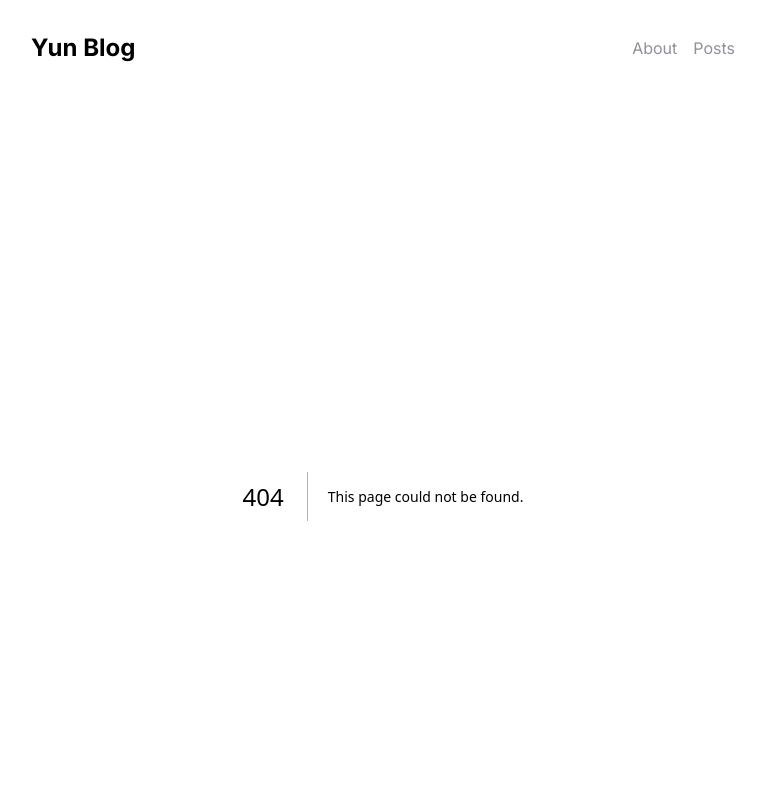
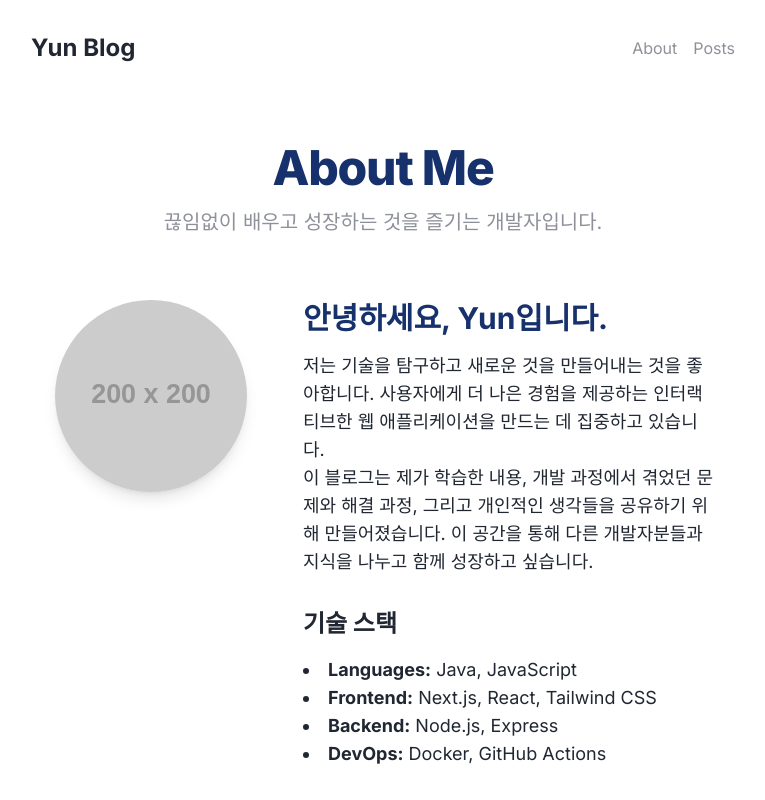
Before and after one commit to Yseek/yun-blog, a Next.js app: page /yun-blog/about in a window 1280 px wide. Before the commit this address had no page. Shown: the top 800 px of the page, without its empty margins (257-1022 px from the left). Built offline with nearby package versions, Linux system fonts and the light colour scheme.

Commit message:
✨ about 임시 추가

```diff
--- /dev/null
+++ b/src/app/about/page.tsx
@@ -0,0 +1,62 @@
+import type { Metadata } from 'next';
+import Image from 'next/image';
+
+export const metadata: Metadata = {
+  title: 'About | Yun Blog',
+  description: 'Yun의 블로그 소개',
+};
+
+export default function AboutPage() {
+  return (
+    <div className="py-12">
+      <div className="max-w-4xl mx-auto px-4 sm:px-6 lg:px-8">
+        <div className="text-center">
+          <h1 className="text-4xl font-extrabold tracking-tight text-primary sm:text-5xl">
+            About Me
+          </h1>
+          <p className="mt-4 max-w-2xl mx-auto text-xl text-muted-foreground">
+            끊임없이 배우고 성장하는 것을 즐기는 개발자입니다.
+          </p>
+        </div>
+
+        <div className="mt-16 flex flex-col md:flex-row items-center md:items-start space-y-8 md:space-y-0 md:space-x-12">
+          <div className="md:w-1/3 flex justify-center">
+            {/* 나중에 본인의 프로필 이미지로 교체하세요.
+              이미지는 public 폴더에 넣고 경로를 지정하면 됩니다.
+              예: /profile.jpg
+            */}
+            <div className="relative w-48 h-48 rounded-full overflow-hidden shadow-lg">
+              <Image
+                src="https://via.placeholder.com/200" // 임시 프로필 이미지
+                alt="Profile Picture"
+                layout="fill"
+                objectFit="cover"
+              />
+            </div>
+          </div>
+          <div className="md:w-2/3">
+            <h2 className="text-3xl font-bold text-primary mb-4">안녕하세요, Yun입니다.</h2>
+            <div className="prose dark:prose-invert max-w-none text-lg">
+              <p>
+                저는 기술을 탐구하고 새로운 것을 만들어내는 것을 좋아합니다.
+                사용자에게 더 나은 경험을 제공하는 인터랙티브한 웹 애플리케이션을 만드는 데 집중하고 있습니다.
+              </p>
+              <p>
+                이 블로그는 제가 학습한 내용, 개발 과정에서 겪었던 문제와 해결 과정,
+                그리고 개인적인 생각들을 공유하기 위해 만들어졌습니다.
+                이 공간을 통해 다른 개발자분들과 지식을 나누고 함께 성장하고 싶습니다.
+              </p>
+              <h3 className="text-2xl font-bold mt-8 mb-4">기술 스택</h3>
+              <ul className="list-disc list-inside">
+                <li><strong>Languages:</strong> Java, JavaScript</li>
+                <li><strong>Frontend:</strong> Next.js, React, Tailwind CSS</li>
+                <li><strong>Backend:</strong> Node.js, Express</li>
+                <li><strong>DevOps:</strong> Docker, GitHub Actions</li>
+              </ul>
+            </div>
+          </div>
+        </div>
+      </div>
+    </div>
+  );
+}
```
